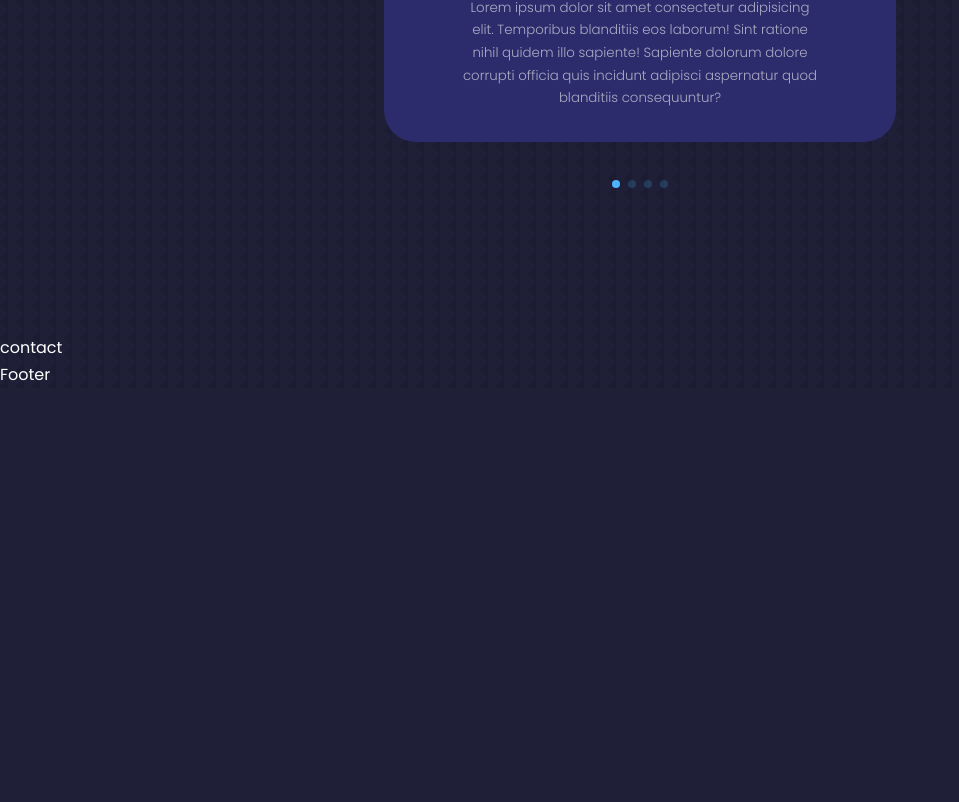
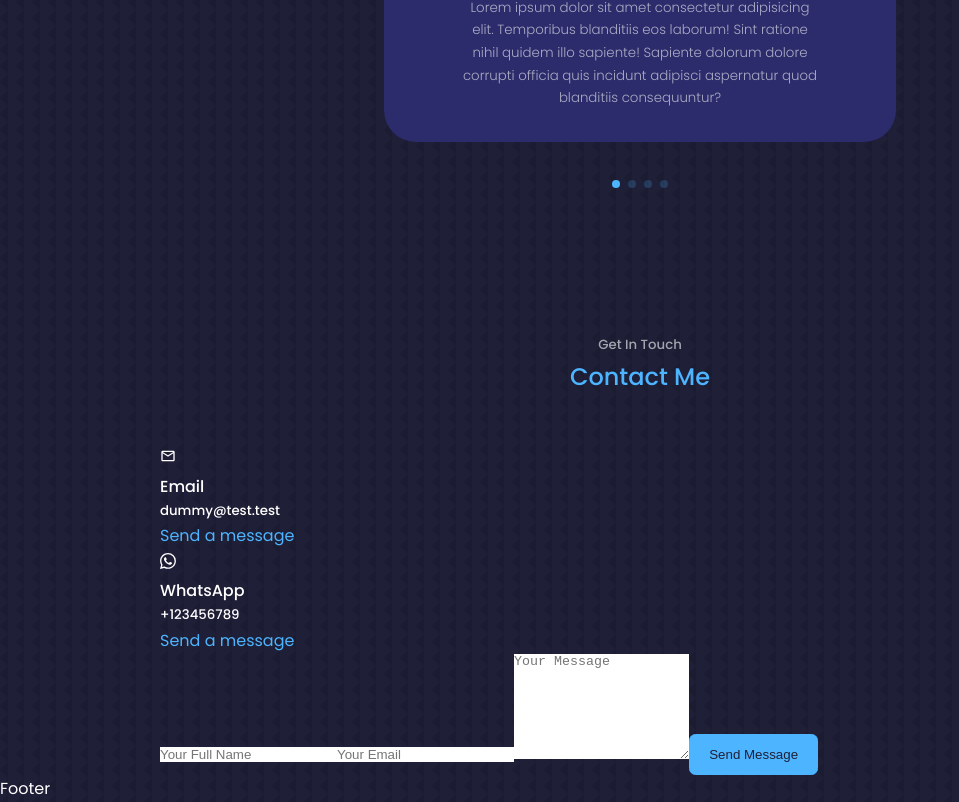
Before and after one commit to ysYassine/portfolio, a React (Create React App) app: page / in a window 1280 px wide. Shown: the part 4166-4968 px from the top of the page, without its empty margins (0-959 px from the left). Before the commit the page ends 4554 px from the top, so only its background shows below. Built offline with nearby package versions, Linux system fonts and the light colour scheme.

Commit message:
contact content

```diff
--- a/src/components/contact/Contact.jsx
+++ b/src/components/contact/Contact.jsx
@@ -1,9 +1,57 @@
 import React from "react";
 import { CONTACT_REF } from "../../utils/sharedVariables";
 import "./contact.css";
+import { MdOutlineEmail } from "react-icons/md";
+import { BsWhatsapp } from "react-icons/bs";
 
 const Contact = () => {
-  return <section id={CONTACT_REF}>contact</section>;
+  return (
+    <section id={CONTACT_REF}>
+      <h5>Get In Touch</h5>
+      <h2>Contact Me</h2>
+
+      <div className="container contact__container">
+        <div className="contact__options">
+          <article className="contact__option">
+            <MdOutlineEmail className="contact__option-icon" />
+            <h4>Email</h4>
+            <h5>dummy@test.test</h5>
+            <a href="mailto:dummy@test.test">Send a message</a>
+          </article>
+          <article className="contact__option">
+            <BsWhatsapp className="contact__option-icon" />
+            <h4>WhatsApp</h4>
+            <h5>+123456789</h5>
+            <a
+              href="https://api.whatsapp.com/send?phone=+21611222333"
+              target="_blank"
+              rel="noreferrer"
+            >
+              Send a message
+            </a>
+          </article>
+        </div>
+        <form action="">
+          <input
+            type="text"
+            name="name"
+            placeholder="Your Full Name"
+            required
+          />
+          <input type="email" name="email" placeholder="Your Email" required />
+          <textarea
+            name="message"
+            rows="7"
+            placeholder="Your Message"
+            required
+          ></textarea>
+          <button className="btn btn-primary" type="submit">
+            Send Message
+          </button>
+        </form>
+      </div>
+    </section>
+  );
 };
 
 export default Contact;
```
